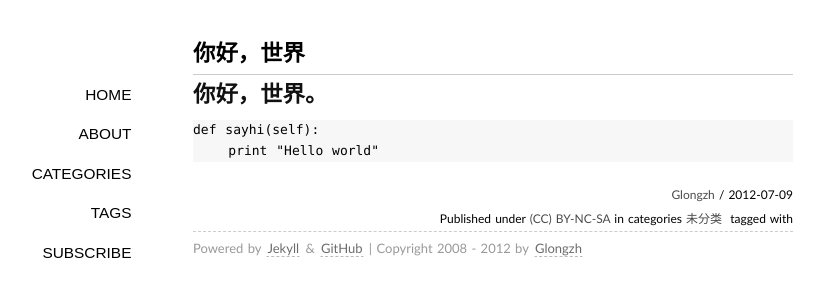
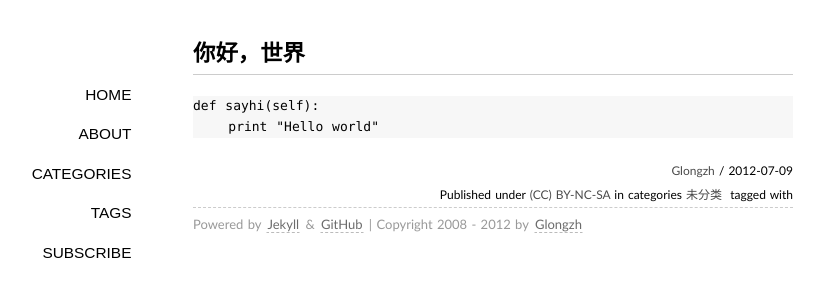
Before and after one commit to zhanglandy/zhanglandy.github.com, a Jekyll site: the page built from _posts/2012/2012-07-09-hello-world.md, in a window 1280 px wide. Shown: the top 300 px of the page, without its empty margins (147-971 px from the left). Built offline with Jekyll 4.4.1, drawn with Linux system fonts in a browser that asks for light colours; some web fonts are replaced; Markdown is read by kramdown in place of the engine named in the settings; comment, search, counter and statistics services are not loaded.

Commit message:
Updated _posts/2012/2012-07-09-hello-world.md

```diff
--- a/_posts/2012/2012-07-09-hello-world.md
+++ b/_posts/2012/2012-07-09-hello-world.md
@@ -5,6 +5,7 @@ categories:
 - 未分类
 published: true
 ---
-## 你好，世界。
+
+
     def sayhi(self):
         print "Hello world"
```
